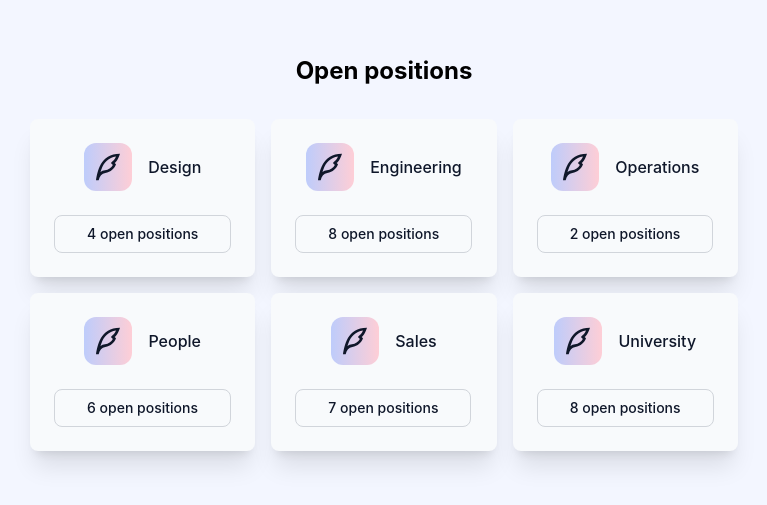
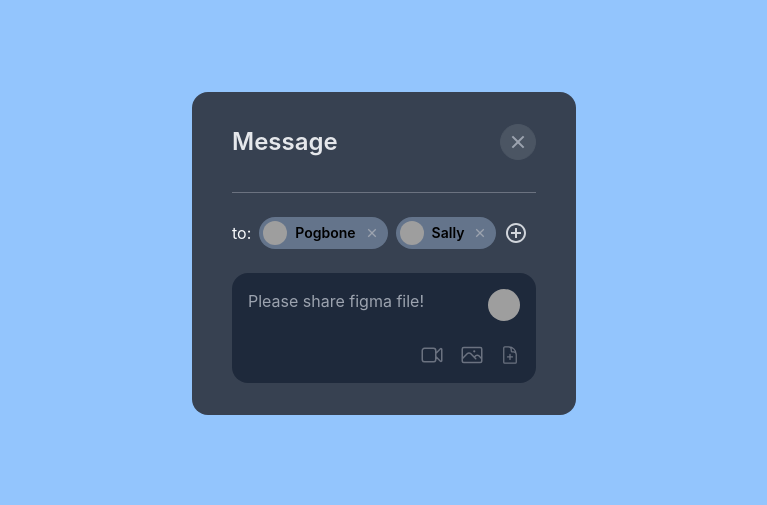
Before and after one commit to phamhuulocforwork/combillUI, a React (Create React App) app: page / in a window 1280 px wide. Shown: the part 147-652 px from the top of the page, without its empty margins (256-1023 px from the left). Built offline with nearby package versions, Linux system fonts and the light colour scheme; grey boxes are pictures that could not be loaded.

Commit message:
message box

```diff
--- a/src/App.jsx
+++ b/src/App.jsx
@@ -1,5 +1,6 @@
 import JobCard from './features/JobCard'
 import List from './features/List'
+import MessageBox from './features/MessageBox'
 import Todo from './features/Todo'
 import UserProfile from './features/UserProfile'
 
@@ -9,7 +10,8 @@ function App() {
       {/* <Todo></Todo> */}
       {/* <UserProfile></UserProfile> */}
       {/* <List></List> */}
-      <JobCard></JobCard>
+      {/* <JobCard></JobCard> */}
+      <MessageBox></MessageBox>
     </div>
   )
 }
--- /dev/null
+++ b/src/features/MessageBox/components/DearName/index.jsx
@@ -0,0 +1,61 @@
+import React from 'react'
+import PropTypes from 'prop-types'
+
+const DearName = (props) => {
+  const { dearNames } = props
+
+  return (
+    <>
+      <div className="flex items-center gap-2 flex-wrap my-6">
+        <p className="font-mediums text-slate-50">to: </p>
+        {dearNames.map((dearName) => (
+          <>
+            <div
+              key={dearName.id}
+              className="rounded-full flex items-center bg-slate-500 pr-2 p-1 gap-2 cursor-pointer"
+            >
+              <img
+                className="w-6 h-6 rounded-full"
+                src={dearName.img_url}
+                alt=""
+              />
+              <p className="text-sm font-semibold hover:text-gray-900">
+                {dearName.name}
+              </p>
+              <div className="text-gray-400 hover:text-gray-500 cursor-pointer hover:bg-gray-300 rounded-full">
+                <svg
+                  xmlns="http://www.w3.org/2000/svg"
+                  viewBox="0 0 24 24"
+                  fill="currentColor"
+                  className="w-4 h-4"
+                >
+                  <path d="M11.9997 10.5865L16.9495 5.63672L18.3637 7.05093L13.4139 12.0007L18.3637 16.9504L16.9495 18.3646L11.9997 13.4149L7.04996 18.3646L5.63574 16.9504L10.5855 12.0007L5.63574 7.05093L7.04996 5.63672L11.9997 10.5865Z"></path>
+                </svg>
+              </div>
+            </div>
+          </>
+        ))}
+        <div className="text-gray-300 hover:text-gray-200 cursor-pointer">
+          <svg
+            xmlns="http://www.w3.org/2000/svg"
+            viewBox="0 0 24 24"
+            fill="currentColor"
+            className="w-6 h-6"
+          >
+            <path d="M11 11V7H13V11H17V13H13V17H11V13H7V11H11ZM12 22C6.47715 22 2 17.5228 2 12C2 6.47715 6.47715 2 12 2C17.5228 2 22 6.47715 22 12C22 17.5228 17.5228 22 12 22ZM12 20C16.4183 20 20 16.4183 20 12C20 7.58172 16.4183 4 12 4C7.58172 4 4 7.58172 4 12C4 16.4183 7.58172 20 12 20Z"></path>
+          </svg>
+        </div>
+      </div>
+    </>
+  )
+}
+
+DearName.propTypes = {
+  dearName: PropTypes.array,
+}
+
+DearName.default = {
+  dearName: [],
+}
+
+export default DearName
--- /dev/null
+++ b/src/features/MessageBox/index.jsx
@@ -0,0 +1,100 @@
+import React from 'react'
+import PropTypes from 'prop-types'
+import DearName from './components/DearName'
+
+const MessageBox = (props) => {
+  const dearNames = [
+    {
+      id: 1,
+      name: 'Pogbone',
+      img_url: 'https://placewaifu.com/image/200',
+    },
+    {
+      id: 2,
+      name: 'Sally',
+      img_url: 'https://placewaifu.com/image/200',
+    },
+  ]
+
+  return (
+    <div className="w-96 bg-gray-700 px-10 py-8 rounded-2xl">
+      <div className="flex items-center justify-between">
+        <p className="text-gray-200 font-semibold text-2xl">Message</p>
+        <div className="bg-gray-600 hover:bg-gray-500 text-gray-400 hover:text-gray-300 cursor-pointer border border-gray-600 h-9 w-9 flex items-center justify-center rounded-full">
+          <svg
+            xmlns="http://www.w3.org/2000/svg"
+            viewBox="0 0 24 24"
+            fill="currentColor"
+            className="h-6 w-6 "
+          >
+            <path d="M11.9997 10.5865L16.9495 5.63672L18.3637 7.05093L13.4139 12.0007L18.3637 16.9504L16.9495 18.3646L11.9997 13.4149L7.04996 18.3646L5.63574 16.9504L10.5855 12.0007L5.63574 7.05093L7.04996 5.63672L11.9997 10.5865Z"></path>
+          </svg>
+        </div>
+      </div>
+      <hr className="mt-8 border-gray-500" />
+      <DearName dearNames={dearNames}></DearName>
+      <div className="bg-slate-800 w-full relative rounded-2xl p-4">
+        <div className="absolute top-4 right-4">
+          <img
+            className="h-8 w-8 rounded-full"
+            src="https://placewaifu.com/image/200"
+            alt=""
+          />
+        </div>
+        <textarea
+          type="text"
+          placeholder="Please share figma file!"
+          className="text-gray-200 bg-transparent outline-none overflow-hidden resize-none border-none"
+        ></textarea>
+        <div className="gap-4 flex items-center text-gray-500 justify-end">
+          <svg
+            xmlns="http://www.w3.org/2000/svg"
+            fill="none"
+            viewBox="0 0 24 24"
+            stroke-width="1.5"
+            stroke="currentColor"
+            class="w-6 h-6 hover:text-gray-200 cursor-pointer"
+          >
+            <path
+              stroke-linecap="round"
+              stroke-linejoin="round"
+              d="m15.75 10.5 4.72-4.72a.75.75 0 0 1 1.28.53v11.38a.75.75 0 0 1-1.28.53l-4.72-4.72M4.5 18.75h9a2.25 2.25 0 0 0 2.25-2.25v-9a2.25 2.25 0 0 0-2.25-2.25h-9A2.25 2.25 0 0 0 2.25 7.5v9a2.25 2.25 0 0 0 2.25 2.25Z"
+            />
+          </svg>
+          <svg
+            xmlns="http://www.w3.org/2000/svg"
+            fill="none"
+            viewBox="0 0 24 24"
+            stroke-width="1.5"
+            stroke="currentColor"
+            class="w-6 h-6 hover:text-gray-200 cursor-pointer"
+          >
+            <path
+              stroke-linecap="round"
+              stroke-linejoin="round"
+              d="m2.25 15.75 5.159-5.159a2.25 2.25 0 0 1 3.182 0l5.159 5.159m-1.5-1.5 1.409-1.409a2.25 2.25 0 0 1 3.182 0l2.909 2.909m-18 3.75h16.5a1.5 1.5 0 0 0 1.5-1.5V6a1.5 1.5 0 0 0-1.5-1.5H3.75A1.5 1.5 0 0 0 2.25 6v12a1.5 1.5 0 0 0 1.5 1.5Zm10.5-11.25h.008v.008h-.008V8.25Zm.375 0a.375.375 0 1 1-.75 0 .375.375 0 0 1 .75 0Z"
+            />
+          </svg>
+          <svg
+            xmlns="http://www.w3.org/2000/svg"
+            fill="none"
+            viewBox="0 0 24 24"
+            stroke-width="1.5"
+            stroke="currentColor"
+            class="w-5 h-5 hover:text-gray-200 cursor-pointer"
+          >
+            <path
+              stroke-linecap="round"
+              stroke-linejoin="round"
+              d="M19.5 14.25v-2.625a3.375 3.375 0 0 0-3.375-3.375h-1.5A1.125 1.125 0 0 1 13.5 7.125v-1.5a3.375 3.375 0 0 0-3.375-3.375H8.25m3.75 9v6m3-3H9m1.5-12H5.625c-.621 0-1.125.504-1.125 1.125v17.25c0 .621.504 1.125 1.125 1.125h12.75c.621 0 1.125-.504 1.125-1.125V11.25a9 9 0 0 0-9-9Z"
+            />
+          </svg>
+        </div>
+      </div>
+    </div>
+  )
+}
+
+MessageBox.propTypes = {}
+
+export default MessageBox
```
